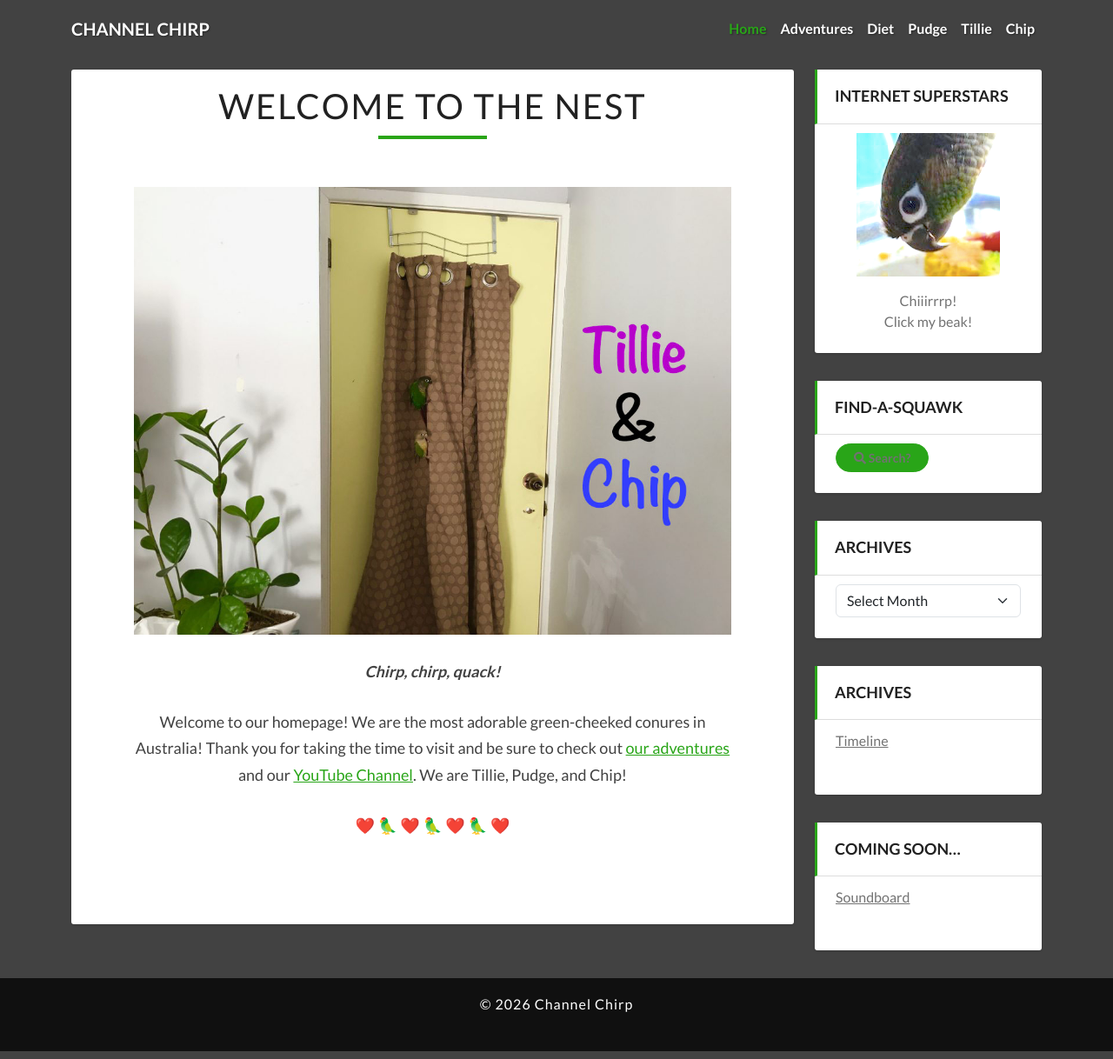
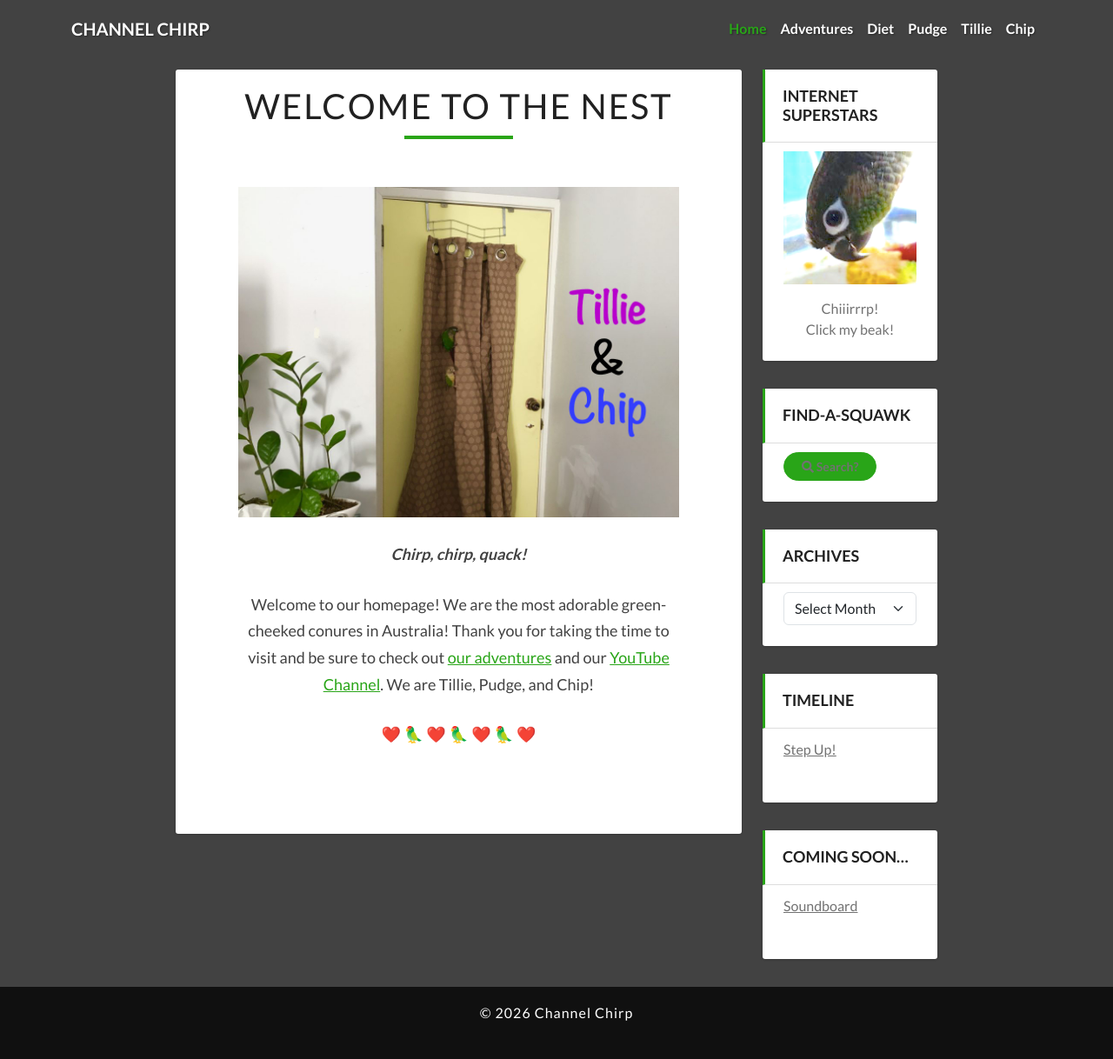
Before and after one commit to ChannelChirp/website, a Jekyll site: the page built from index.md, in a window 1280 px wide and 1218 px high. Shown: the whole window at 87% size. Built offline with Jekyll 4.4.1, drawn with Linux system fonts in a browser that asks for light colours.

Commit message:
fix: adjust width, rename sidebar timeline

```diff
--- a/_includes/sidebar.html
+++ b/_includes/sidebar.html
@@ -18,8 +18,8 @@
 {% include archive-dropdown.html %}
 
 <aside class="widget">
-  <h4 class="widget-title">Archives</h4>
-  <p><a href="/timeline/">Timeline</a></p>
+  <h4 class="widget-title">Timeline</h4>
+  <p><a href="/timeline/">Step Up!</a></p>
 </aside>
 
 <aside class="widget">
--- a/css/lighthouse.css
+++ b/css/lighthouse.css
@@ -11,8 +11,10 @@ body {
   font-size: 18px;
 }
 
+
 .container-main {
-  margin: 80px auto 0;
+  max-width: 900px;   /* adjust this value to your taste (e.g., 850px, 960px) */
+  margin-top: 80px;  /* keep your existing top spacing */
 }
 
 h1, h2, h3, h4, h5, h6,
```
